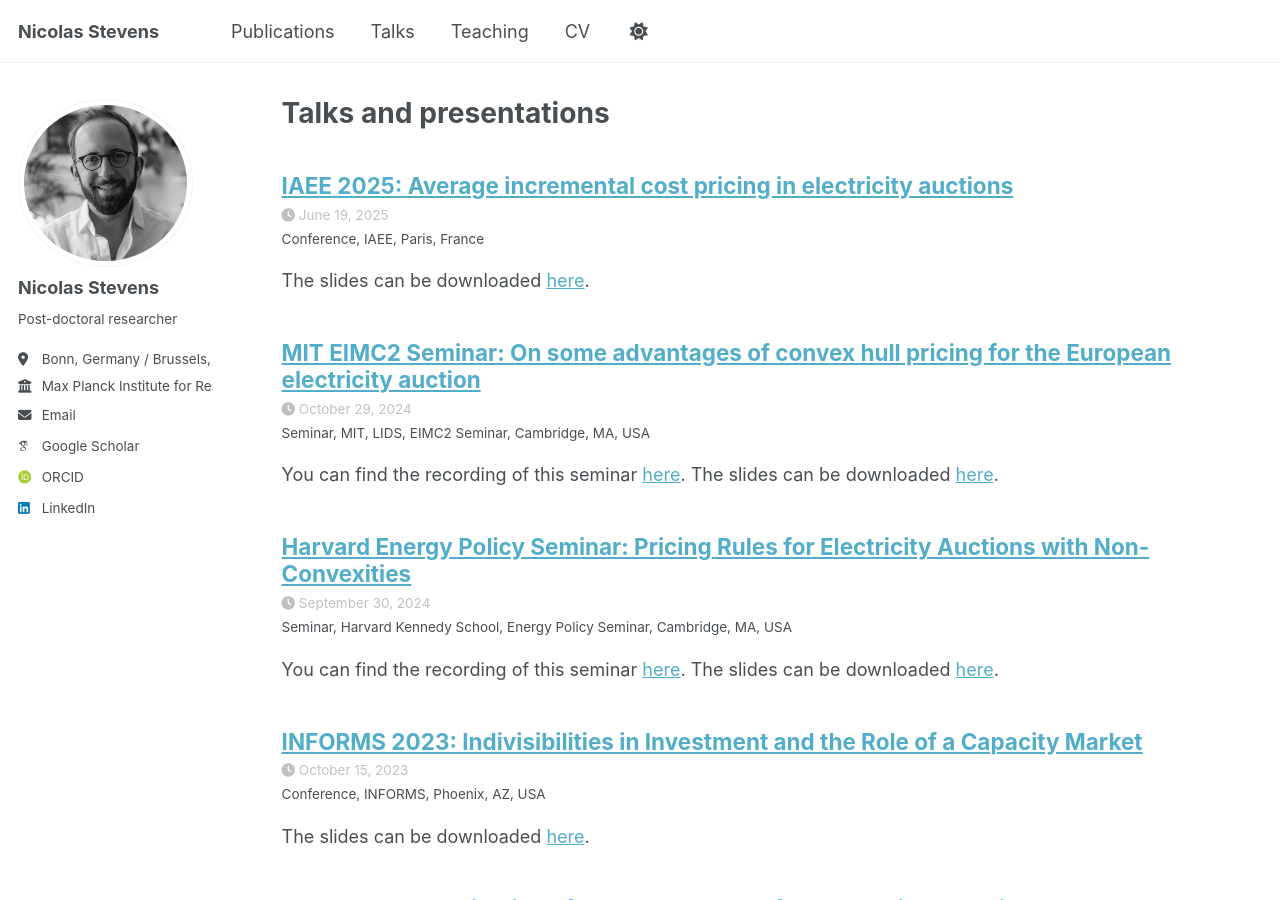
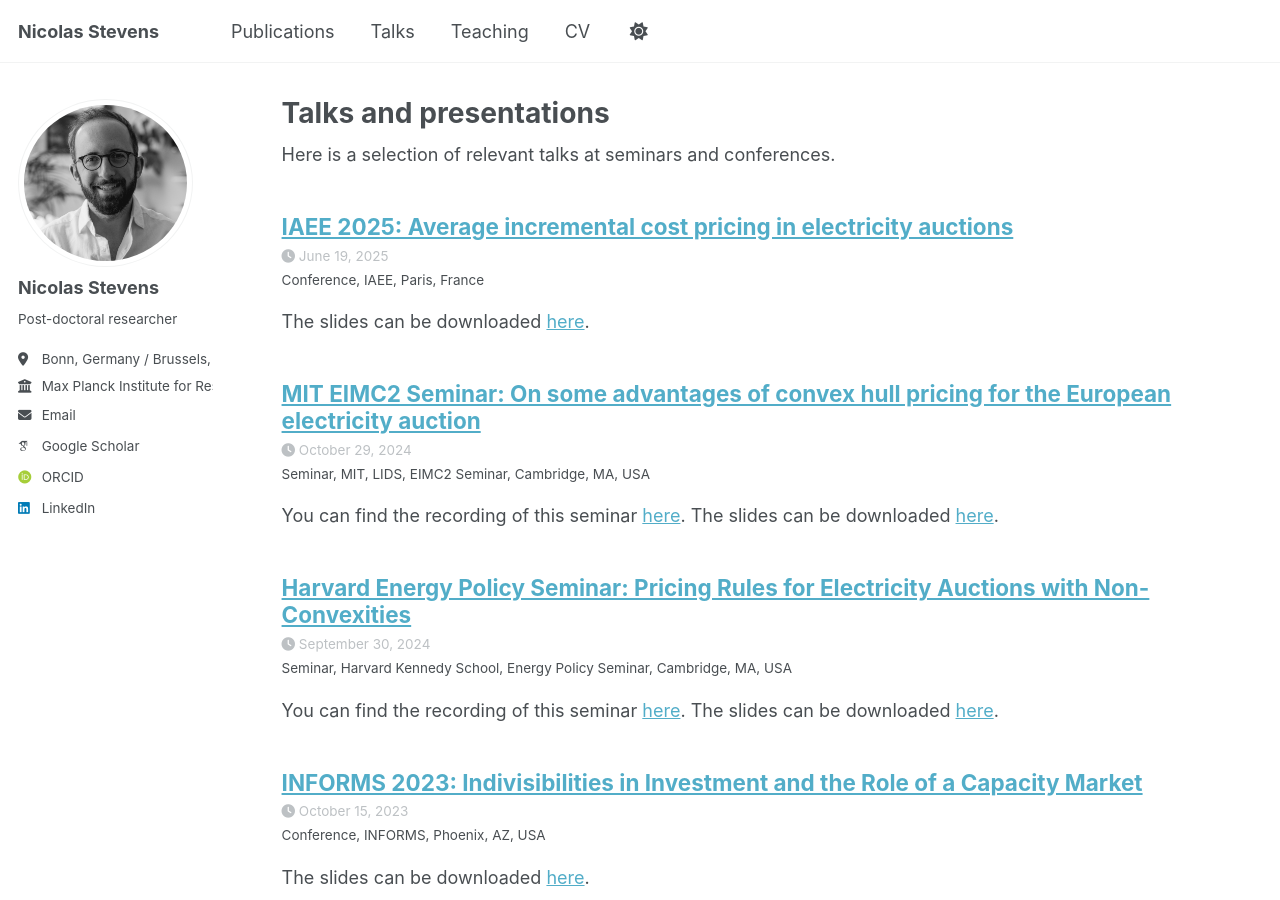
Before and after one commit to NicolasStevens/NicolasStevens.github.io, a Jekyll site: the page built from _pages/talks.html, in a window 1280 px wide and 900 px high. Built offline with Jekyll 4.4.1, drawn with Linux system fonts in a browser that asks for light colours; some web fonts are replaced; a script that is not in the unit is left out.

Commit message:
Update talks.html

```diff
--- a/_pages/talks.html
+++ b/_pages/talks.html
@@ -4,6 +4,7 @@ title: "Talks and presentations"
 permalink: /talks/
 author_profile: true
 ---
+Here is a selection of relevant talks at seminars and conferences.
 
 {% if site.talkmap_link == true %}
 
```
